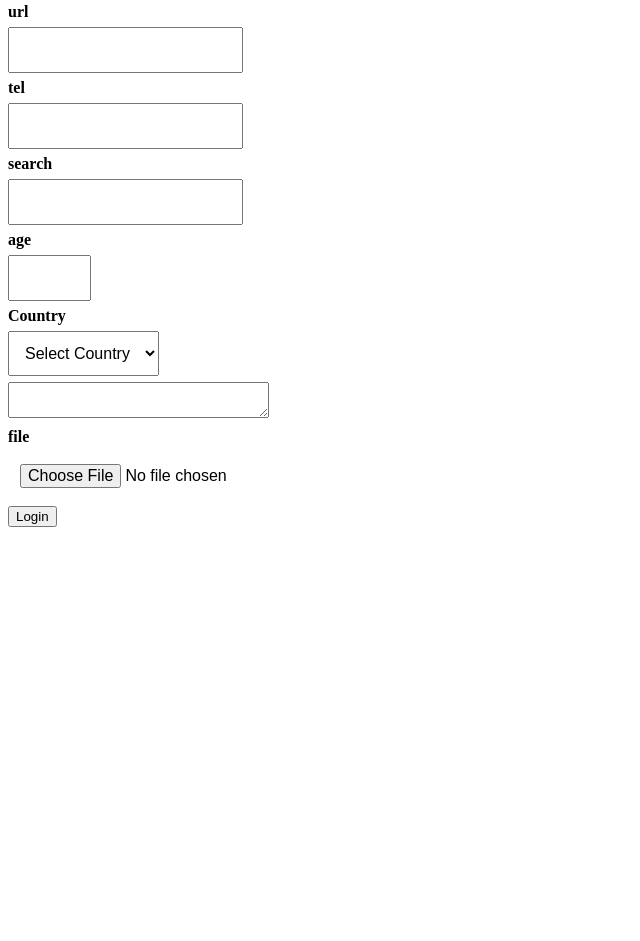
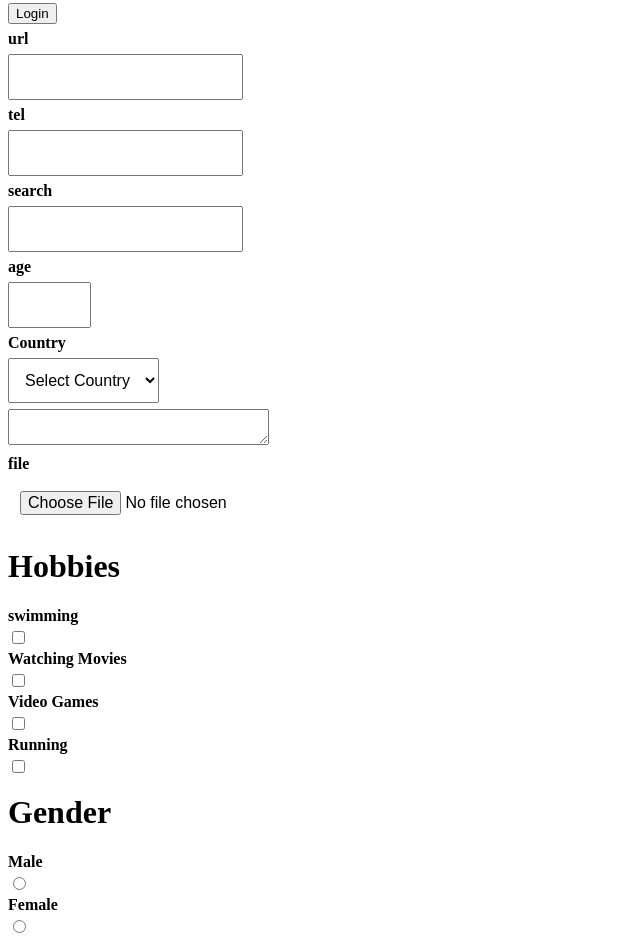
Before and after one commit to clintonngotta/learning-fullstack-development, a plain HTML site: page intro-to-html-css/forms/inputs.html in a window 1280 px wide. Shown: the part 233-1174 px from the top of the page, without its empty margins (0-640 px from the left). Before the commit the page ends 800 px from the top, so only its background shows below. Drawn offline with Linux system fonts and the light colour scheme.

Commit message:
add radios and checkboxes

```diff
--- a/intro-to-html-css/forms/inputs.html
+++ b/intro-to-html-css/forms/inputs.html
@@ -27,6 +27,8 @@
 			<input type="password" name="password" placeholder="password" />
 			<label for="email"> Email </label>
 			<input type="email" name="email" />
+			<button type="submit">Login</button>
+
 			<label for="url"> url </label>
 			<input type="url" name="url" />
 			<label for="tel"> tel </label>
@@ -50,7 +52,31 @@
 			<label for="file"> file </label>
 			<input type="file" name="file" accept=".pptx" />
 
-			<button type="submit">Login</button>
+
+
+
+
+			<h1>Hobbies</h1>
+			<label for="hobbies">swimming</label>
+			<input type="checkbox" name="hobbies" value="swimming">
+
+			<label for="hobbies">Watching Movies</label>
+			<input type="checkbox" name="hobbies" value="Watching Movies">
+
+			<label for="hobbies">Video Games</label>
+			<input type="checkbox" name="hobbies" value="Video Games">
+
+			<label for="hobbies">Running</label>
+			<input type="checkbox" name="hobbies" value="Running">
+
+
+			<h1>Gender</h1>
+			<label for="gender">Male</label>
+			<input type="radio" name="gender" value="Male">
+
+			<label for="gender">Female</label>
+			<input type="radio" name="gender" value="Female">
+
 		</form>
 	</body>
 </html>
```
